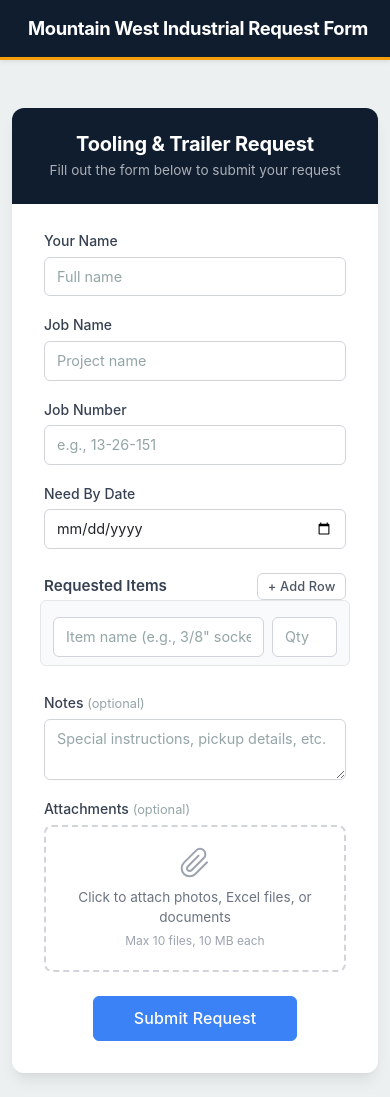
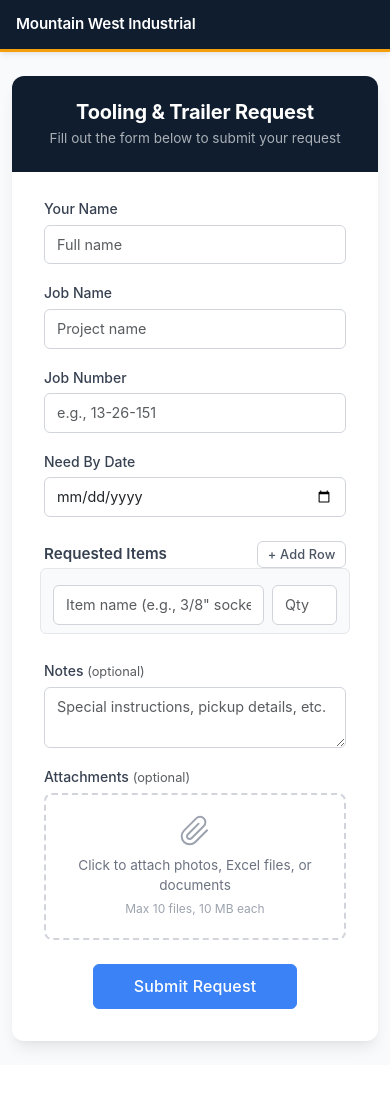
Before and after one commit to ColtonBaum/THE-REQuest-form, a Flask app: page / in a window 390 px wide. After the commit the page ends 1051 px from the top, so only its background shows below. Run offline with Flask 3, Linux system fonts and the light colour scheme; some libraries are stand-ins or nearby versions.

Commit message:
Update public base template and mobile table styles

```diff
--- a/templates/base.html
+++ b/templates/base.html
@@ -4,38 +4,29 @@
     <meta charset="utf-8">
     <meta name="viewport" content="width=device-width, initial-scale=1">
     <title>{% block title %}Tool Request{% endblock %}</title>
-
-    <!-- Bootswatch Flatly theme (Bootstrap v5.3.5) -->
-    <link
-      href="https://cdn.jsdelivr.net/npm/bootswatch@5.3.5/dist/flatly/bootstrap.min.css"
-      rel="stylesheet"
-    >
-
-    <!-- DataTables CSS for Excel-like grids -->
-    <link
-      rel="stylesheet"
-      href="https://cdn.datatables.net/1.13.4/css/dataTables.bootstrap5.min.css"
-    >
-
-    <!-- Optional: your own custom styles -->
+    <link rel="preconnect" href="https://fonts.googleapis.com">
+    <link rel="preconnect" href="https://fonts.gstatic.com" crossorigin>
+    <!-- Bootstrap 5 (plain — our CSS handles theming) -->
+    <link href="https://cdn.jsdelivr.net/npm/bootstrap@5.3.5/dist/css/bootstrap.min.css" rel="stylesheet">
+    <!-- Our theme -->
     <link rel="stylesheet" href="{{ url_for('static', filename='styles.css') }}">
   </head>
-  <body class="bg-light">
+  <body>
 
-    <nav class="navbar navbar-expand-lg navbar-dark bg-primary shadow-sm mb-4">
-      <div class="container">
-        <a class="navbar-brand" href="{{ url_for('public.make_request') }}">
-         Mountain West Industrial Request Form
-        </a>
-      </div>
+    <!-- Minimal top bar — brand tucked left -->
+    <nav class="navbar navbar-dark mb-0" style="background: var(--navy); padding: 0.5rem 1rem;">
+      <a class="navbar-brand" href="{{ url_for('public.make_request') }}"
+         style="font-size: 0.95rem; font-weight: 600; letter-spacing: -0.01em;">
+        Mountain West Industrial
+      </a>
     </nav>
 
     <main>
       {% with messages = get_flashed_messages(with_categories=true) %}
         {% if messages %}
-          <div class="container">
+          <div class="container" style="max-width: 640px;">
             {% for cat, msg in messages %}
-              <div class="alert alert-{{ cat }} alert-dismissible fade show" role="alert">
+              <div class="alert alert-{{ cat }} alert-dismissible fade show mt-3" role="alert">
                 {{ msg }}
                 <button type="button" class="btn-close" data-bs-dismiss="alert"></button>
               </div>
@@ -47,26 +38,7 @@
       {% block content %}{% endblock %}
     </main>
 
-    <!-- Bootstrap Bundle (v5.3.5) -->
+    <!-- Bootstrap Bundle -->
     <script src="https://cdn.jsdelivr.net/npm/bootstrap@5.3.5/dist/js/bootstrap.bundle.min.js"></script>
-
-    <!-- jQuery (required by DataTables) -->
-    <script src="https://code.jquery.com/jquery-3.6.0.min.js"></script>
-    <!-- DataTables JS -->
-    <script src="https://cdn.datatables.net/1.13.4/js/jquery.dataTables.min.js"></script>
-    <script src="https://cdn.datatables.net/1.13.4/js/dataTables.bootstrap5.min.js"></script>
-
-    <!-- Initialize DataTables on the admin table -->
-    <script>
-    $(document).ready(function(){
-      $('#requests-table').DataTable({
-        paging: true,
-        searching: true,
-        ordering: true,
-        info: true,
-        lengthMenu: [ [10, 25, 50, -1], [10, 25, 50, "All"] ]
-      });
-    });
-    </script>
   </body>
 </html>
```
Also changed, not shown: static/styles.css (+14 -9 lines).
